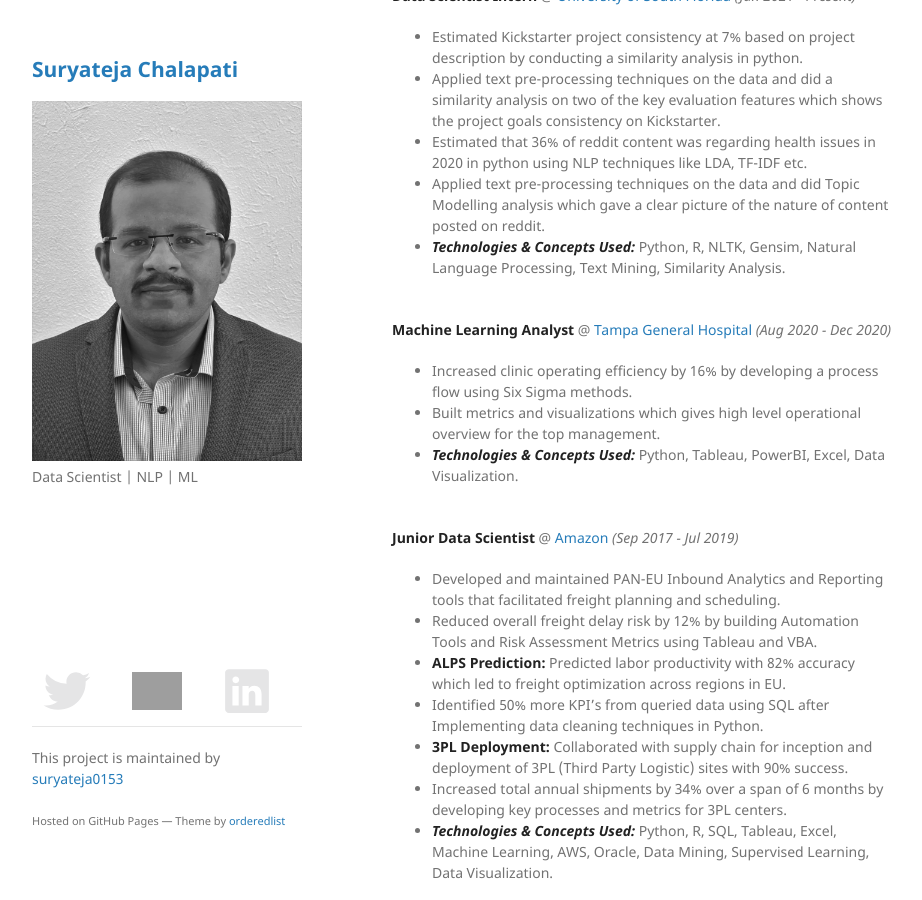
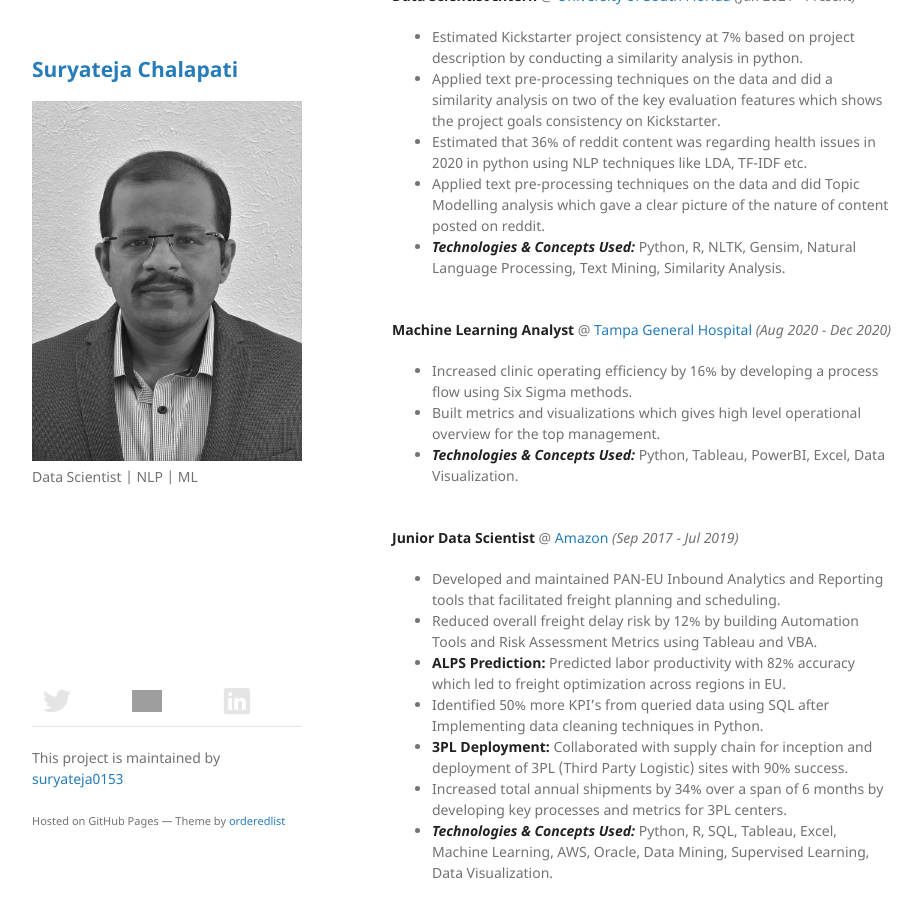
Before and after one commit to suryateja0153/Digital_Resume, a Jekyll site: the page built from index.md, in a window 1280 px wide and 900 px high, scrolled down 409 px. Shown: the whole window, without its empty margins (178-1100 px from the left). Built offline with Jekyll 4.4.1, drawn with Linux system fonts in a browser that asks for light colours; our own code applies the rules of GitHub Pages for plain Markdown files; grey boxes are pictures that could not be loaded.

Commit message:
Updated default.html

```diff
--- a/_layouts/default.html
+++ b/_layouts/default.html
@@ -30,20 +30,20 @@
 
       </section>
       <footer>
-        <table width="80" align="center" border="0" cellpadding="0" cellspacing="5">
+        <table width="100%" align="center" border="0" cellpadding="0" cellspacing="5">
           <tr style="height: 30px;">
             <td>
-              <a href="https://twitter.com/suryateja0153" style="display: inline-block; width: 50px;" title="Link to Twitter Profile">
+              <a href="https://twitter.com/suryateja0153" style="display: inline-block; width: 30px;" title="Link to Twitter Profile">
                 <img src="/images/twitter.svg" alt="Twitter">
               </a>
             </td>
             <td>
-              <a href="https://github.com/suryateja0153" style="display: inline-block; width: 50px;" title="Link to Github Profile">
+              <a href="https://github.com/suryateja0153" style="display: inline-block; width: 30px;" title="Link to Github Profile">
                 <img src="/images/github.svg" alt="Github">
               </a>
             </td>
             <td>
-              <a href="https://www.linkedin.com/in/suryateja-chalapati" style="display: inline-block; width: 50px;" title="Link to Linkedin Profile">
+              <a href="https://www.linkedin.com/in/suryateja-chalapati" style="display: inline-block; width: 30px;" title="Link to Linkedin Profile">
                 <img src="/images/linkedin.svg" alt="Linkedin">
               </a>
             </td>
```
